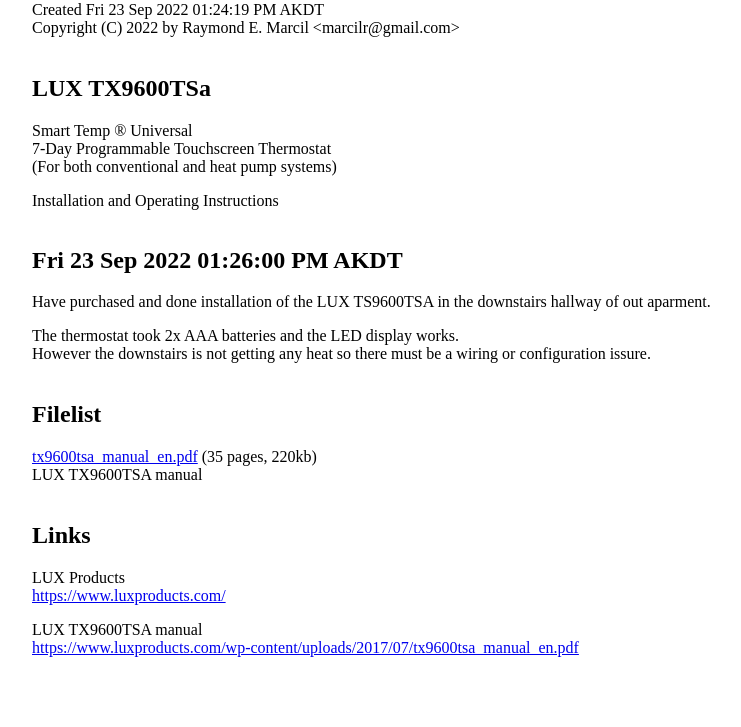
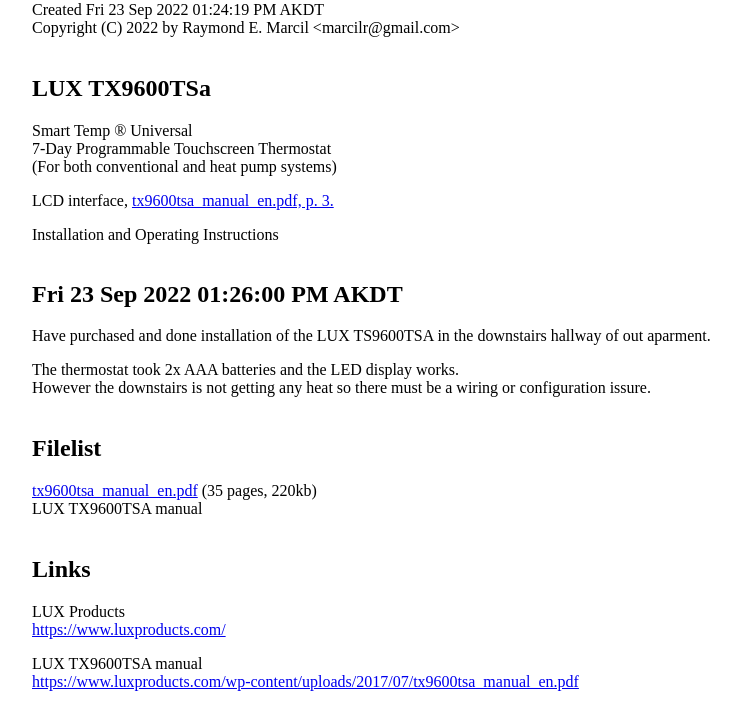
Before and after one commit to marcilr/lux, a plain HTML site: page index.html in a window 1280 px wide. Shown: the part 107-834 px from the top of the page, without its empty margins (100-841 px from the left). Before the commit the page ends 800 px from the top, so only its background shows below. Drawn offline with Linux system fonts and the light colour scheme.

```diff
--- a/index.html
+++ b/index.html
@@ -74,6 +74,10 @@ Smart Temp ® Universal<br>
 (For both conventional and heat pump systems)
 
 <p>
+LCD interface, <a href="pdf/tx9600tsa_manual_en.pdf">
+tx9600tsa_manual_en.pdf, p. 3.</a>
+
+<p>
 Installation and Operating Instructions
 
 
```
